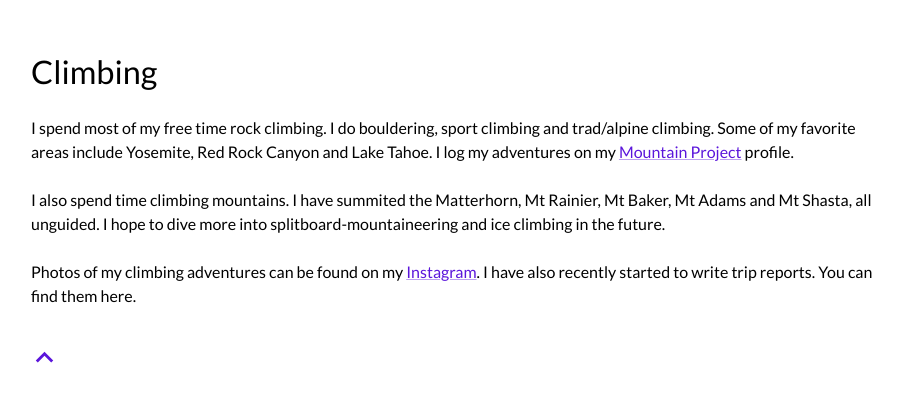
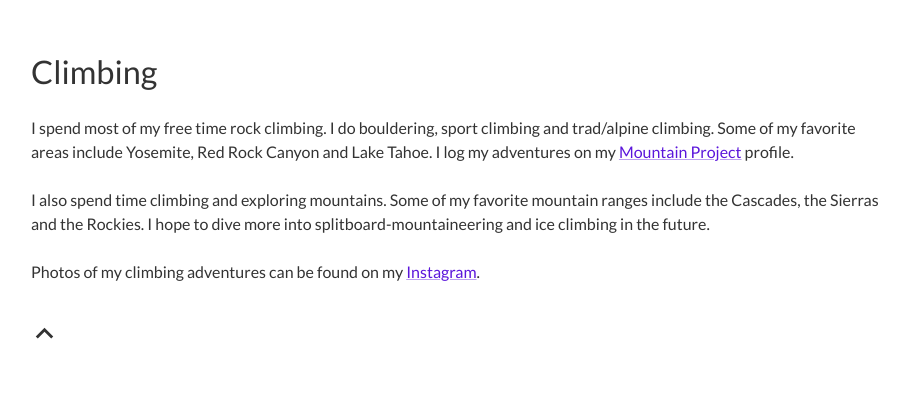
Before and after one commit to ellenluo/personal-website-2, a React (Create React App) app in the folder web/: page /home in a window 1280 px wide. Shown: the part 1740-2142 px from the top of the page, without its empty margins (183-1092 px from the left). Built offline with nearby package versions, Linux system fonts and the light colour scheme.

Commit message:
Change some text

```diff
--- a/web/src/App.js
+++ b/web/src/App.js
@@ -10,9 +10,15 @@ const App = () => {
       primary: {
         main: '#5b16db',
       },
+      info: {
+        main: '#333333'
+      },
     },
     typography: {
       fontFamily: "'Lato', 'Roboto', 'Helvetica Neue', sans-serif",
+      allVariants: {
+        color: '#333333'
+      }
     },
   })
   const responsiveTheme = responsiveFontSizes(theme)
--- a/web/src/pages/Main.tsx
+++ b/web/src/pages/Main.tsx
@@ -19,7 +19,7 @@ const Main = ({ setActivePage }: Props) => {
   const ArrowButton = ({ targetPage, up }: ArrowButtonProps) => (
     <Box>
       <IconButton
-        color="primary"
+        color="info"
         edge="start"
         disableRipple
         onClick={() => {
@@ -110,8 +110,8 @@ const Main = ({ setActivePage }: Props) => {
               profile.
             </Typography>
             <Typography variant="body1">
-              I also spend time climbing mountains. I have summited the Matterhorn, Mt Rainier, Mt
-              Baker, Mt Adams and Mt Shasta, all unguided. I hope to dive more into
+              I also spend time climbing and exploring mountains. Some of my favorite mountain
+              ranges include the Cascades, the Sierras and the Rockies. I hope to dive more into
               splitboard-mountaineering and ice climbing in the future.
             </Typography>
             <Typography variant="body1">
@@ -119,7 +119,7 @@ const Main = ({ setActivePage }: Props) => {
               <Link href="https://www.instagram.com/ellenn_luo/" target="_blank" rel="noreferrer">
                 Instagram
               </Link>
-              . I have also recently started to write trip reports. You can find them here.
+              .
             </Typography>
             <ArrowButton targetPage="work" up />
           </Stack>
```
